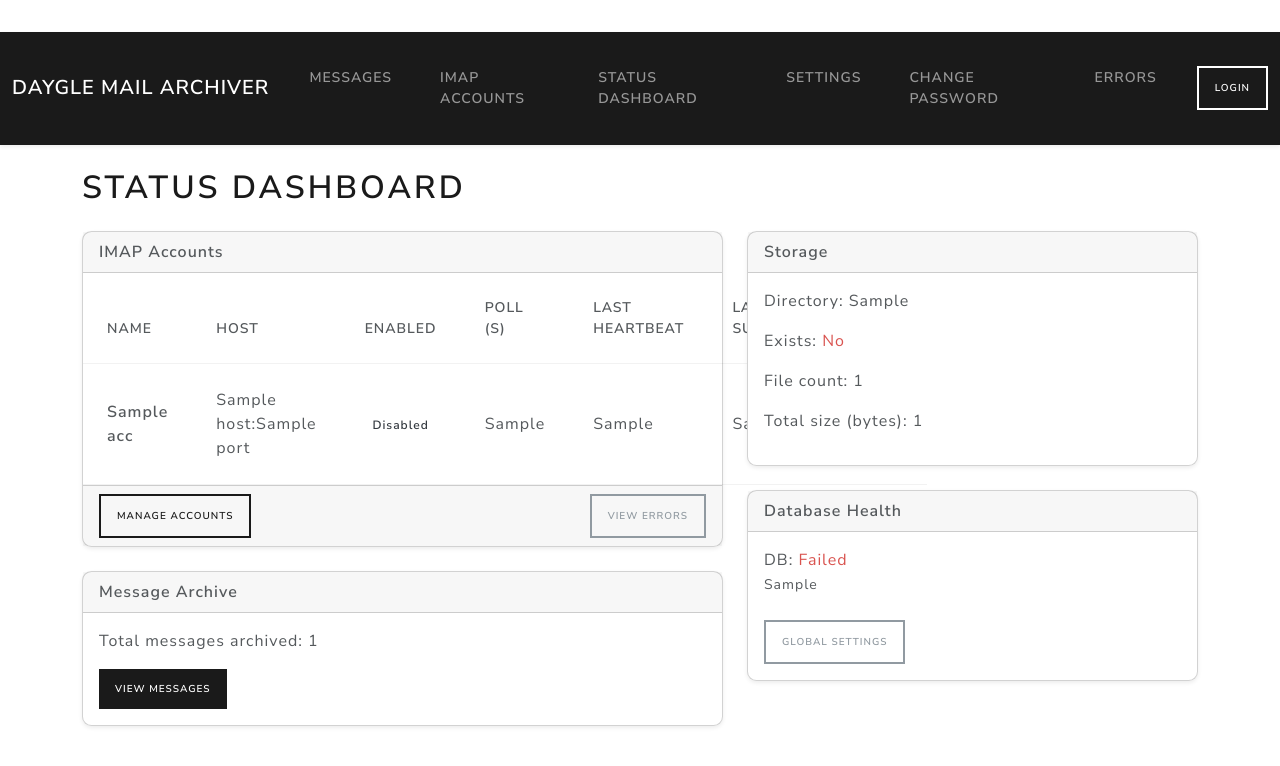
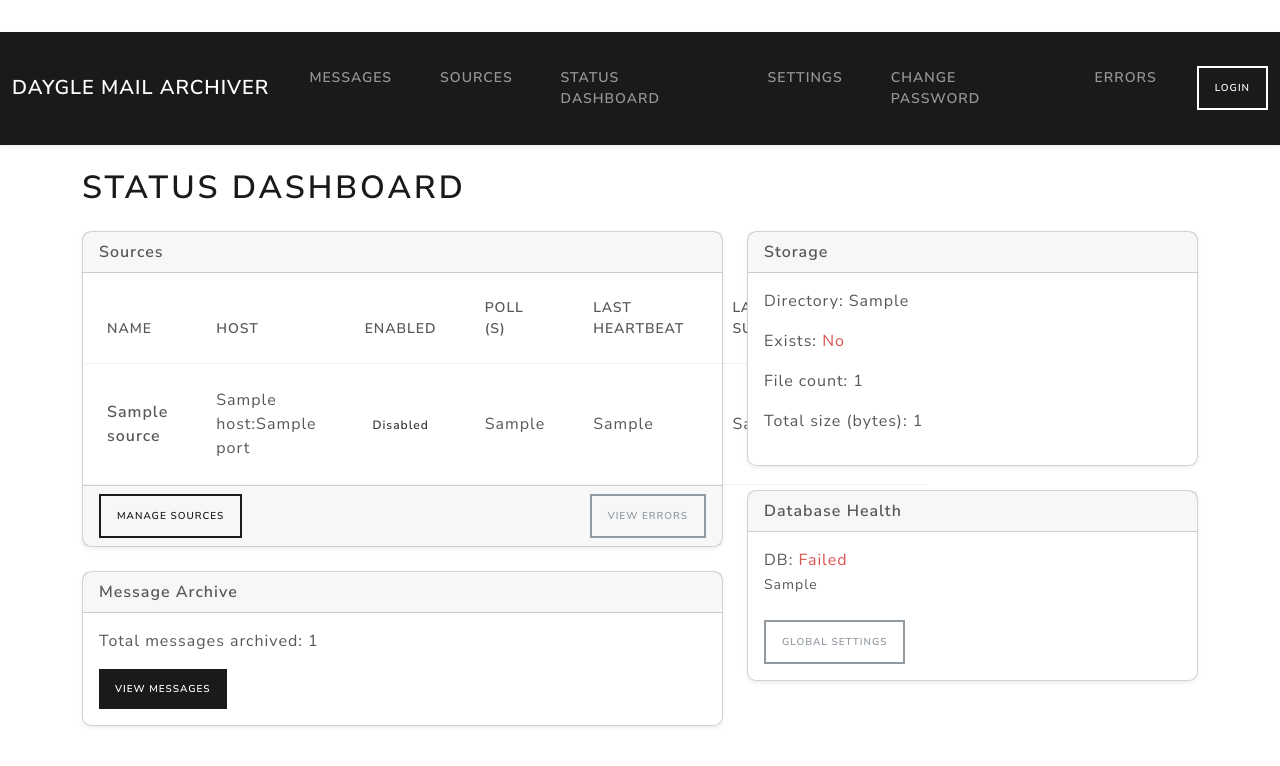
Before and after one commit to daygle/daygle-mail-archiver, a FastAPI app: template api/templates/status.html in a window 1280 px wide. Shown: the top 766 px of the page. Run offline with FastAPI, Linux system fonts and the light colour scheme; the template is opened without the code that fills it: most values are stand-ins (such as "Sample title", 1, 10 or a date in 2020); some libraries are stand-ins or nearby versions.

Commit message:
Change accounts to sources

```diff
--- a/api/app.py
+++ b/api/app.py
@@ -510,7 +510,7 @@ def settings_test_db(request: Request):
 # IMAP accounts management
 # ------------------
 
-@app.get("/accounts", response_class=HTMLResponse)
+@app.get("/sources", response_class=HTMLResponse)
 def accounts_list(request: Request):
     if not require_login(request):
         return RedirectResponse(url="/login", status_code=303)
@@ -525,7 +525,7 @@ def accounts_list(request: Request):
     )
 
 
-@app.get("/accounts/new", response_class=HTMLResponse)
+@app.get("/sources/new", response_class=HTMLResponse)
 def account_new_form(request: Request):
     if not require_login(request):
         return RedirectResponse(url="/login", status_code=303)
@@ -541,7 +541,7 @@ def account_new_form(request: Request):
     )
 
 
-@app.post("/accounts/new", response_class=HTMLResponse)
+@app.post("/sources/new", response_class=HTMLResponse)
 def account_new_submit(
     request: Request,
     name: str = Form(...),
@@ -623,10 +623,10 @@ def account_new_submit(
             },
         )
 
-    return RedirectResponse(url="/accounts", status_code=303)
+    return RedirectResponse(url="/sources", status_code=303)
 
 
-@app.get("/accounts/{account_id}", response_class=HTMLResponse)
+@app.get("/sources/{account_id}", response_class=HTMLResponse)
 def account_edit_form(request: Request, account_id: int):
     if not require_login(request):
         return RedirectResponse(url="/login", status_code=303)
@@ -660,7 +660,7 @@ def account_edit_form(request: Request, account_id: int):
     )
 
 
-@app.post("/accounts/{account_id}", response_class=HTMLResponse)
+@app.post("/sources/{account_id}", response_class=HTMLResponse)
 def account_edit_submit(
     request: Request,
     account_id: int,
@@ -766,10 +766,10 @@ def account_edit_submit(
     with engine.begin() as conn:
         conn.execute(text(sql), params)
 
-    return RedirectResponse(url="/accounts", status_code=303)
+    return RedirectResponse(url="/sources", status_code=303)
 
 
-@app.post("/accounts/{account_id}/test-imap", response_class=HTMLResponse)
+@app.post("/sources/{account_id}/test-imap", response_class=HTMLResponse)
 def account_test_imap(request: Request, account_id: int):
     if not require_login(request):
         return RedirectResponse(url="/login", status_code=303)
--- a/api/templates/base.html
+++ b/api/templates/base.html
@@ -58,7 +58,7 @@
                 </li>
 
                 <li class="nav-item">
-                    <a class="nav-link" href="/accounts">IMAP Accounts</a>
+                    <a class="nav-link" href="/sources">Sources</a>
                 </li>
 
                 <li class="nav-item">
--- a/api/templates/status.html
+++ b/api/templates/status.html
@@ -8,7 +8,7 @@
 
         <div class="card mb-4 shadow-sm">
             <div class="card-header fw-bold">
-                IMAP Accounts
+                Sources
             </div>
             <div class="card-body p-0">
                 <table class="table mb-0 align-middle">
@@ -24,7 +24,7 @@
                     </tr>
                     </thead>
                     <tbody>
-                    {% for acc in accounts %}
+                    {% for acc in sources %}
                         <tr>
                             <td class="fw-bold">{{ acc.name }}</td>
                             <td>{{ acc.host }}:{{ acc.port }}</td>
@@ -49,10 +49,10 @@
                             </td>
                         </tr>
                     {% endfor %}
-                    {% if accounts|length == 0 %}
+                    {% if sources|length == 0 %}
                         <tr>
                             <td colspan="7" class="text-center text-muted py-3">
-                                No IMAP accounts configured yet.
+                                No sources configured yet.
                             </td>
                         </tr>
                     {% endif %}
@@ -60,7 +60,7 @@
                 </table>
             </div>
             <div class="card-footer d-flex justify-content-between">
-                <a href="/accounts" class="btn btn-sm btn-outline-primary">Manage Accounts</a>
+                <a href="/sources" class="btn btn-sm btn-outline-primary">Manage Sources</a>
                 <a href="/errors" class="btn btn-sm btn-outline-secondary">View Errors</a>
             </div>
         </div>
```
Also changed, not shown: api/templates/sources.html (renamed from api/templates/accounts.html, +15 -15 lines), api/templates/sources_form.html (renamed from api/templates/account_form.html).
